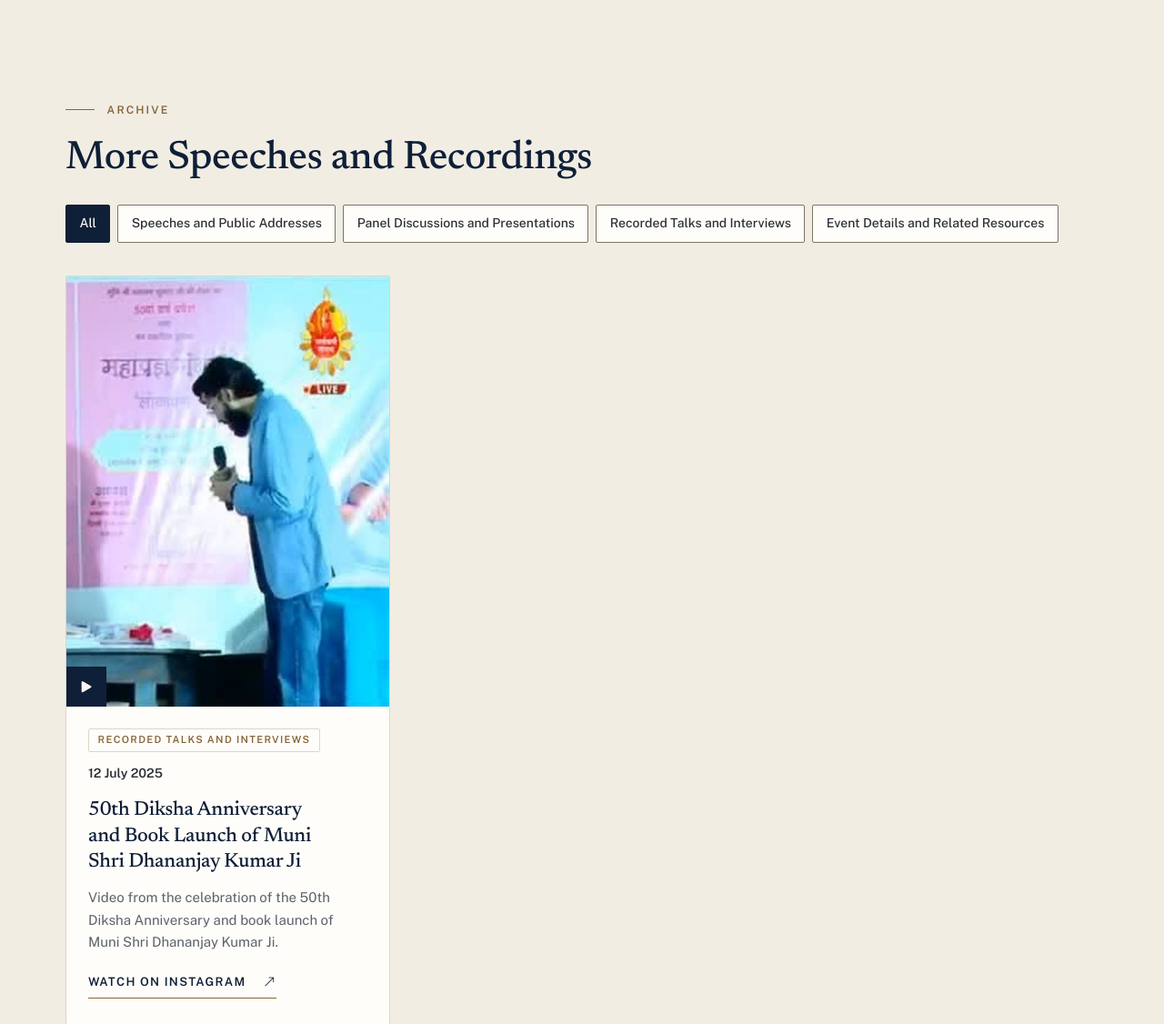
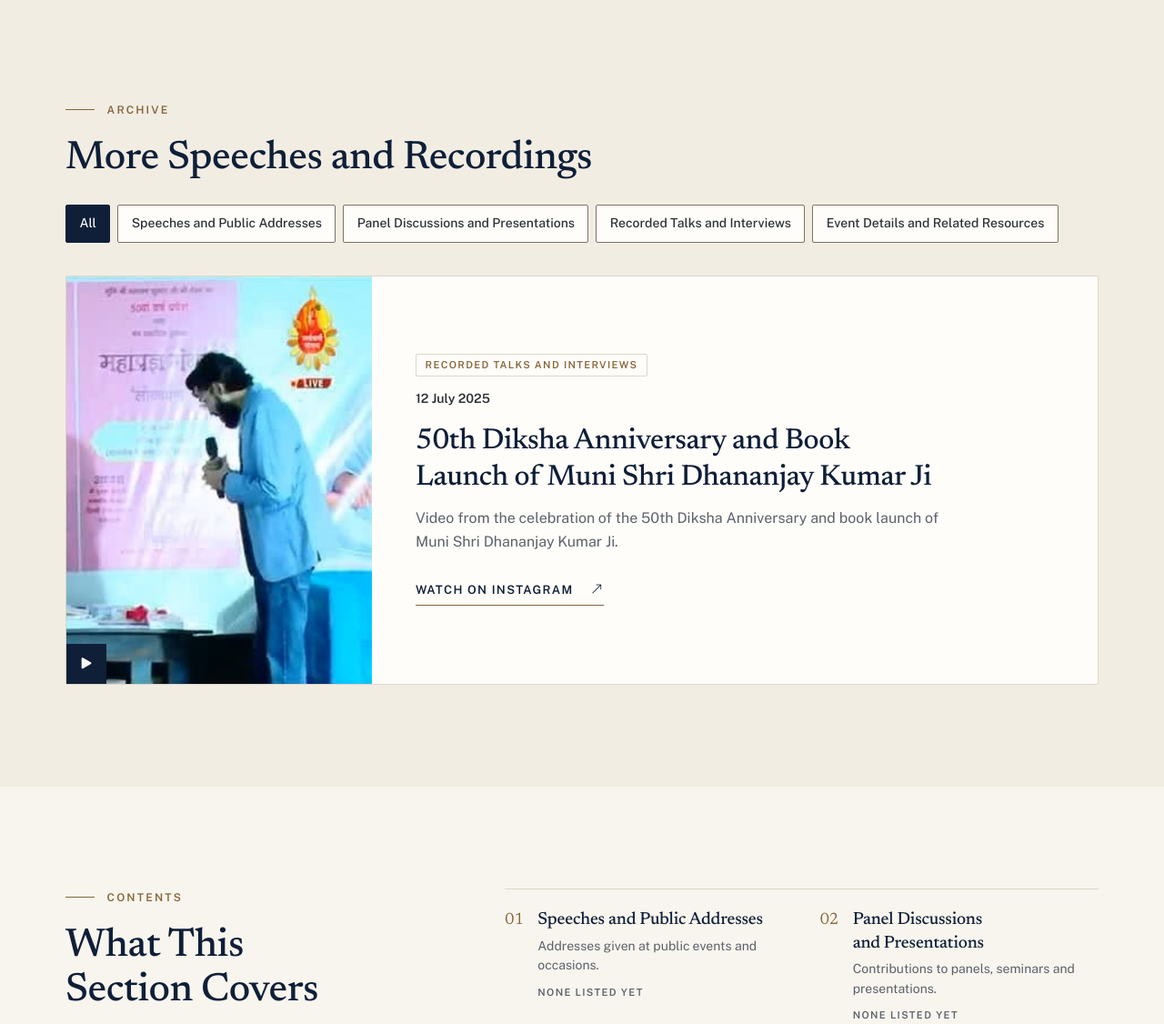
Before and after one commit to anuprjapati24-eng/Dakshjain, a PHP site: page /speeches.php in a window 1280 px wide. Shown: the part 1273-2399 px from the top of the page at 91% size. Run offline with PHP 8.4, Linux system fonts and the light colour scheme.

Commit message:
Speeches: horizontal card layout when only one or two cards are listed
Co-Authored-By: Claude Opus 5.5 <noreply@anthropic.com>

```diff
--- a/assets/css/style.css
+++ b/assets/css/style.css
@@ -1858,6 +1858,59 @@ a.speech-cover:hover .speech-cover__play,
     }
 }
 
+/* One or two cards: lay each card out horizontally so the row is filled */
+@media (min-width: 768px) {
+    .speech-grid--count-1 {
+        grid-template-columns: minmax(0, 1fr);
+    }
+
+    .speech-grid--count-1 .speech-card {
+        flex-direction: row;
+    }
+
+    .speech-grid--count-1 .speech-cover {
+        flex: 0 0 clamp(15rem, 34%, 21rem);
+    }
+
+    .speech-grid--count-1 .speech-card__body {
+        justify-content: center;
+        padding: clamp(1.75rem, 1rem + 2.5vw, 3rem);
+    }
+
+    .speech-grid--count-1 .speech-card__title {
+        font-size: clamp(1.5rem, 1.2rem + 1vw, 2rem);
+        line-height: 1.25;
+    }
+
+    .speech-grid--count-1 .speech-card__summary {
+        display: block;
+        max-width: 38rem;
+        font-size: 1rem;
+    }
+
+    .speech-grid--count-1 .speech-card .link-arrow {
+        margin-top: 0.5rem;
+    }
+}
+
+@media (min-width: 992px) {
+    .speech-grid--count-2 {
+        grid-template-columns: repeat(2, minmax(0, 1fr));
+    }
+
+    .speech-grid--count-2 .speech-card {
+        flex-direction: row;
+    }
+
+    .speech-grid--count-2 .speech-cover {
+        flex: 0 0 42%;
+    }
+
+    .speech-grid--count-2 .speech-card__body {
+        justify-content: center;
+    }
+}
+
 /* Category overview: compact numbered rows */
 .speech-topics {
     display: grid;
--- a/includes/speech-cards.php
+++ b/includes/speech-cards.php
@@ -50,7 +50,8 @@ $speech_layout = $speech_layout ?? 'cards';
         </div>
     </article>
 <?php else: ?>
-    <ul class="speech-grid">
+    <?php // With one or two cards, a wider horizontal card fills the row instead of leaving empty columns. ?>
+    <ul class="speech-grid<?= count($speech_entries) <= 2 ? ' speech-grid--count-' . count($speech_entries) : '' ?>">
         <?php foreach ($speech_entries as $speech): ?>
             <?php
             [$speech_url, $speech_external, $speech_thumb] = entry_media($speech);
```
